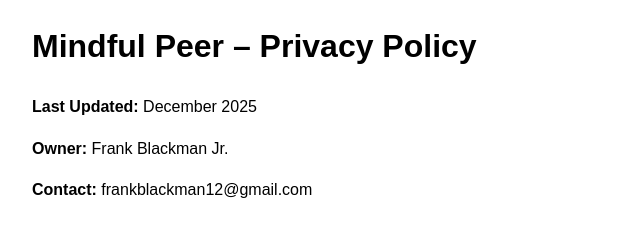
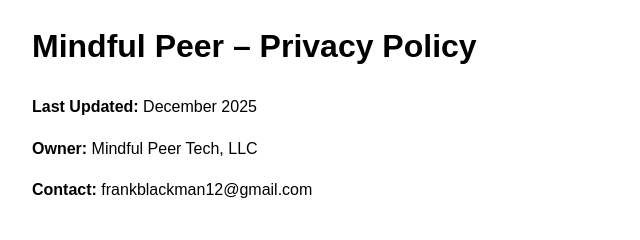
Before and after one commit to frankko10/mindfulpeer-privacy, a plain HTML site: page index.html in a window 1280 px wide. Shown: the top 240 px of the page, 208-848 px from the left. Drawn offline with Linux system fonts and the light colour scheme.

Commit message:
Update owner information in privacy policy

```diff
--- a/index.html
+++ b/index.html
@@ -7,7 +7,7 @@
 <body style="max-width: 800px; margin: auto; font-family: sans-serif; line-height: 1.6;">
 <h1>Mindful Peer – Privacy Policy</h1>
 <p><strong>Last Updated:</strong> December 2025</p>
-<p><strong>Owner:</strong> Frank Blackman Jr.</p>
+<p><strong>Owner:</strong> Mindful Peer Tech, LLC</p>
 <p><strong>Contact:</strong> frankblackman12@gmail.com</p>
 <br>
 
```
